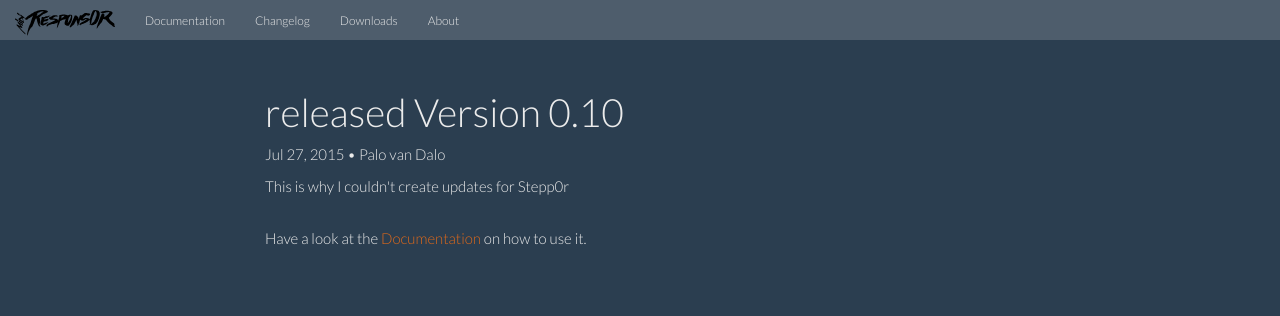
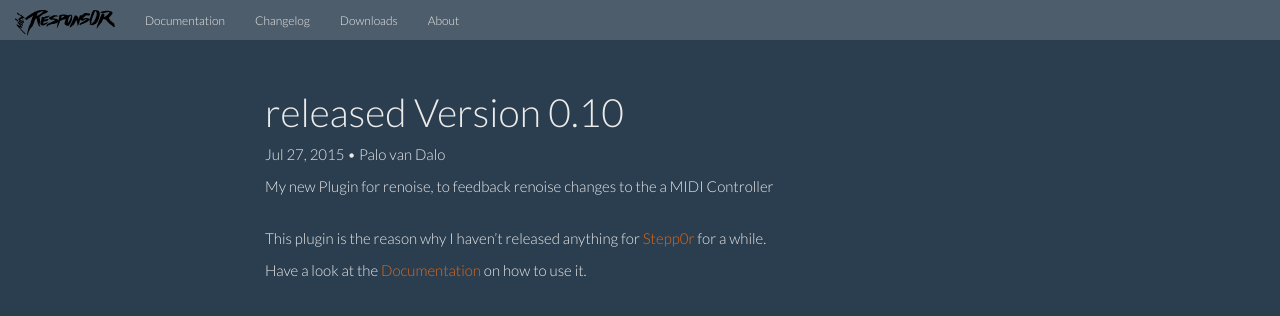
Before and after one commit to neviim/midi-respons0r, a Jekyll site: the page built from _posts/2015-07-27-0.10_release.markdown, in a window 1280 px wide. Shown: the top 316 px of the page. Built offline with Jekyll 4.4.1, drawn with Linux system fonts in a browser that asks for light colours; nearby versions of some CDN libraries.

Commit message:
update post

```diff
--- a/_posts/2015-07-27-0.10_release.markdown
+++ b/_posts/2015-07-27-0.10_release.markdown
@@ -4,7 +4,9 @@
 date:   2015-07-27 14:31:00
 categories: init
 author: "Palo van Dalo"
-abstract: "This is why I couldn't create updates for Stepp0r"
+abstract: "My new Plugin for renoise, to feedback renoise changes to the a MIDI Controller"
 ---
 
+This plugin is the reason why I haven't released anything for [Stepp0r](http://mrvandalo.github.io/stepp0r/) for a while.
+
 Have a look at the [Documentation]( {{ site.baseurl }}/documentation/ ) on how to use it.
```
